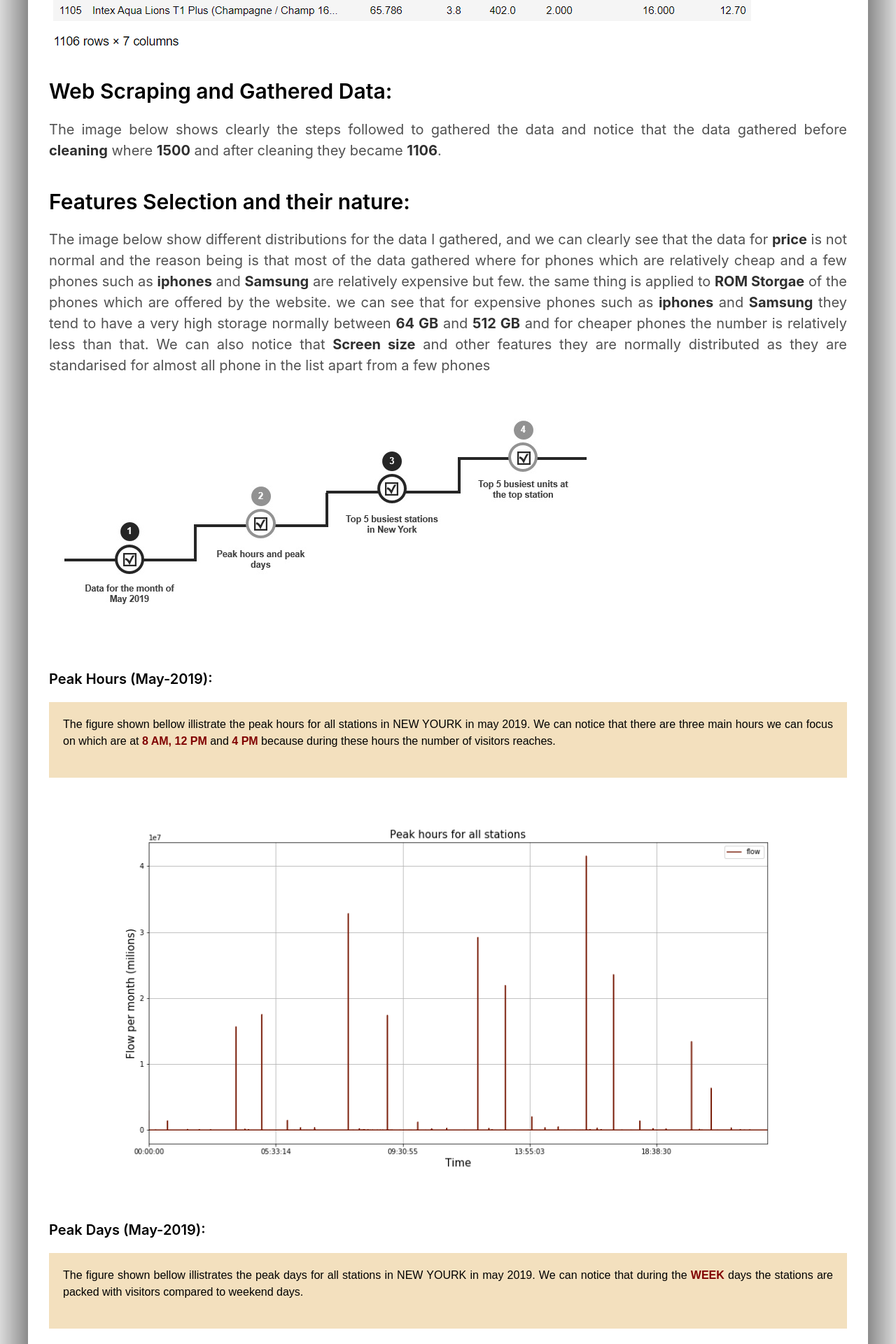
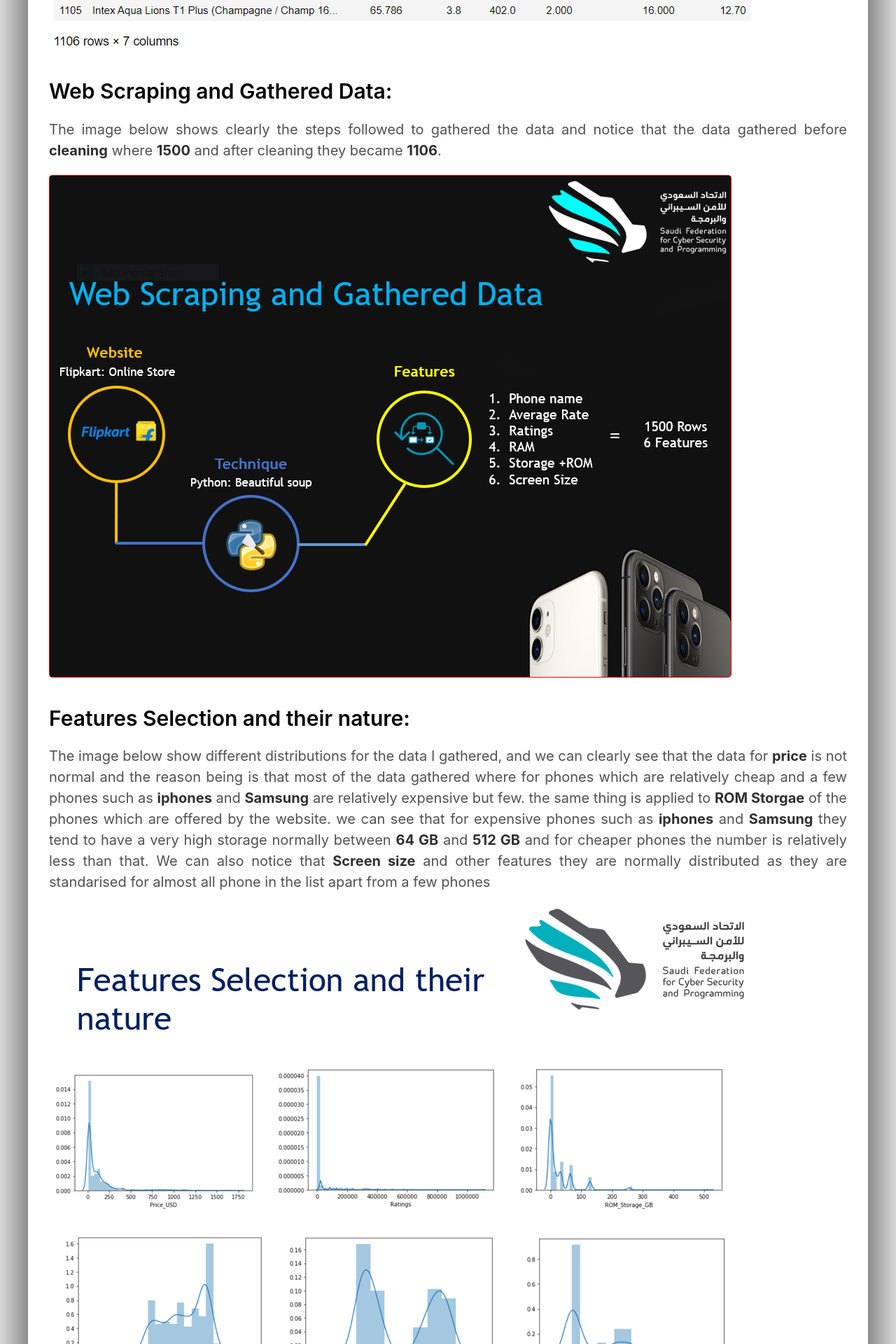
Before and after one commit to alafnan/alafnan.github.io, a Jekyll site: the page built from _posts/2019-09-23-project2.md, in a window 1280 px wide. Shown: the part 2781-4701 px from the top of the page at 70% size. Built offline with Jekyll 4.4.1, drawn with Linux system fonts in a browser that asks for light colours.

Commit message:
Update 2019-09-23-project2.md

```diff
--- a/_posts/2019-09-23-project2.md
+++ b/_posts/2019-09-23-project2.md
@@ -42,13 +42,14 @@ Found in my: [My github account](https://github.com/alafnan/Mobile_Phone_Data)
 <h1 style="font-size:1.5em; color:#000000; margin-top: 2rem; margin-bottom: 1rem;">Web Scraping and Gathered Data:</h1>
 <p style="text-align: justify; text-justify: inter-word;"> The image below shows clearly the steps followed to gathered the data and notice that the data gathered before <strong>cleaning</strong> where <strong>1500</strong> and after cleaning they became <strong>1106</strong>.</p>
 
+![Project Approach Image]({{ site.url }}/images/2.PNG)
 
 
 
 <h1 style="font-size:1.5em; color:#000000; margin-top: 2rem; margin-bottom: 1rem;">Features Selection and their nature:</h1>
 <p style="text-align: justify; text-justify: inter-word;">The image below show different distributions for the data I gathered, and we can clearly see that the data for <strong>price</strong> is not normal and the reason being is that most of the data gathered where for phones which are relatively cheap and a few phones such as <strong>iphones</strong> and <strong>Samsung</strong> are relatively expensive but few. the same thing is applied to <strong>ROM Storgae</strong> of the phones which are offered by the website. we can see that for expensive phones such as <strong>iphones</strong> and <strong>Samsung</strong> they tend to have a very high storage normally between <strong>64 GB</strong> and <strong>512 GB</strong> and for cheaper phones the number is relatively less than that. We can also notice that <strong>Screen size</strong> and other features they are normally distributed as they are standarised for almost all phone in the list apart from a few phones</p>
 
-![Project Approach Image]({{ site.url }}/images/pro3.jpg)
+![Project Approach Image]({{ site.url }}/images/3.PNG)
 
 
 <h1 style="font-size:1em; color:#000000; margin-top: 2rem; margin-bottom: 1rem;">Peak Hours (May-2019):</h1>
```
